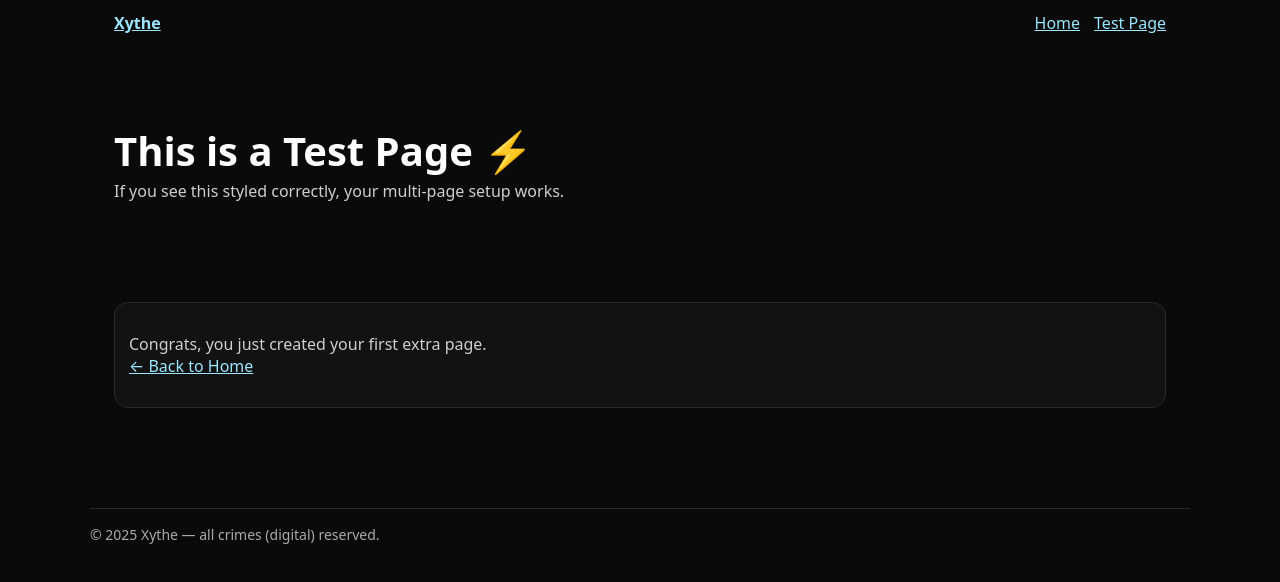
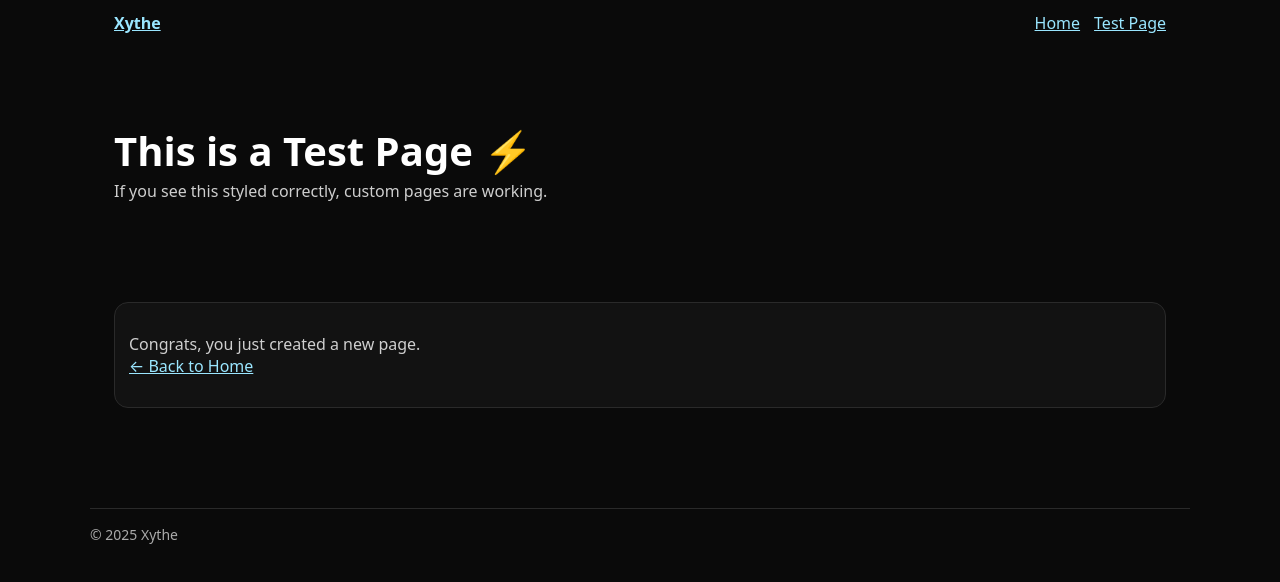
Before and after one commit to zXythez/Xythe, a plain HTML site: page test.html in a window 1280 px wide. Drawn offline with Linux system fonts and the light colour scheme.

Commit message:
Update test.html

```diff
--- a/test.html
+++ b/test.html
@@ -18,18 +18,18 @@
   <main class="wrap">
     <header class="hero">
       <h1 class="title">This is a Test Page ⚡</h1>
-      <p class="sub">If you see this styled correctly, your multi-page setup works.</p>
+      <p class="sub">If you see this styled correctly, custom pages are working.</p>
     </header>
 
     <section class="section">
       <div class="card"><div class="pad">
-        <p>Congrats, you just created your first extra page. <br>
+        <p>Congrats, you just created a new page. <br>
         <a href="/">← Back to Home</a></p>
       </div></div>
     </section>
   </main>
 
-  <footer class="wrap footer">© <span id="y"></span> Xythe — all crimes (digital) reserved.</footer>
+  <footer class="wrap footer">© <span id="y"></span> Xythe</footer>
   <script>document.getElementById('y').textContent = new Date().getFullYear()</script>
 </body>
 </html>
```
